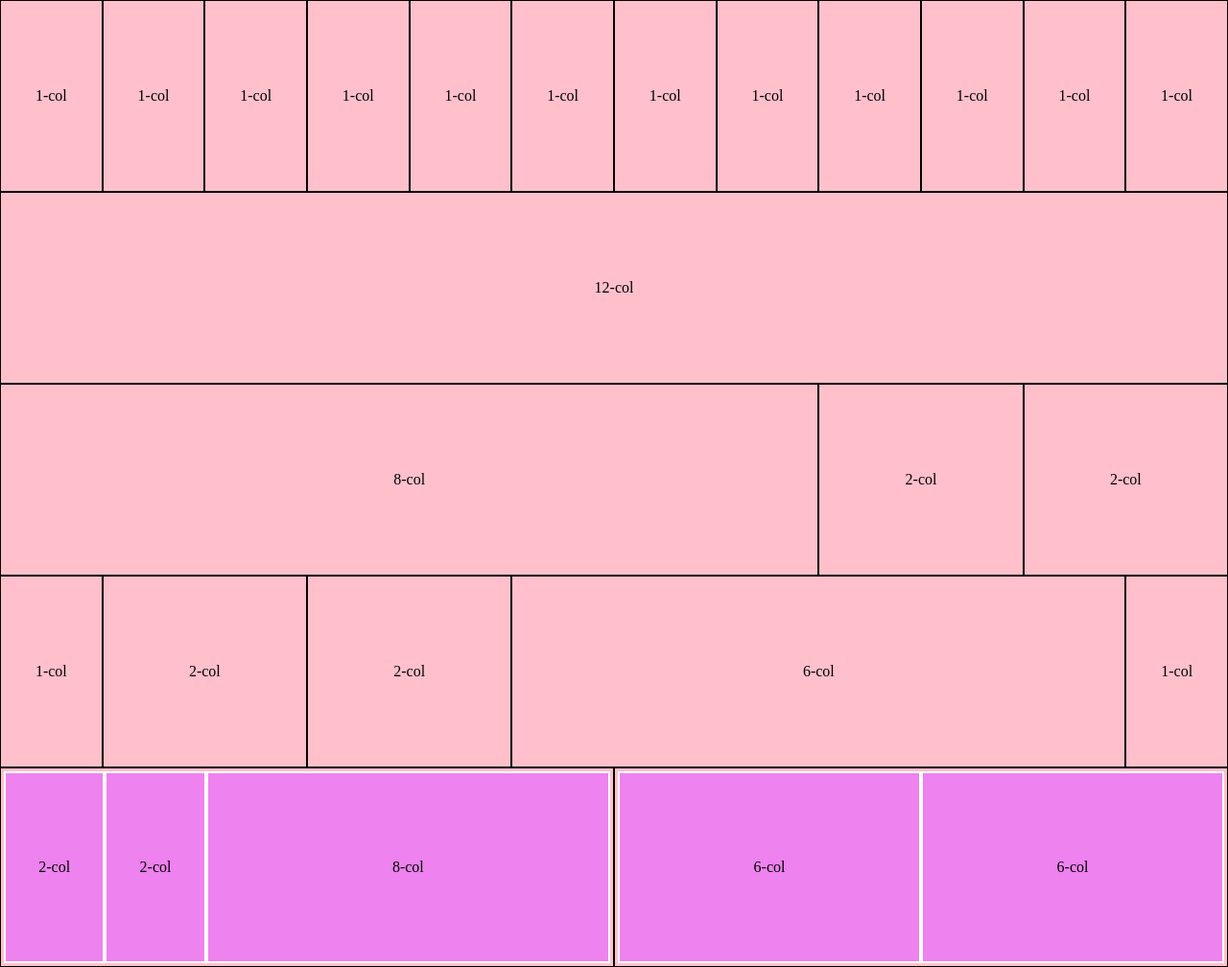
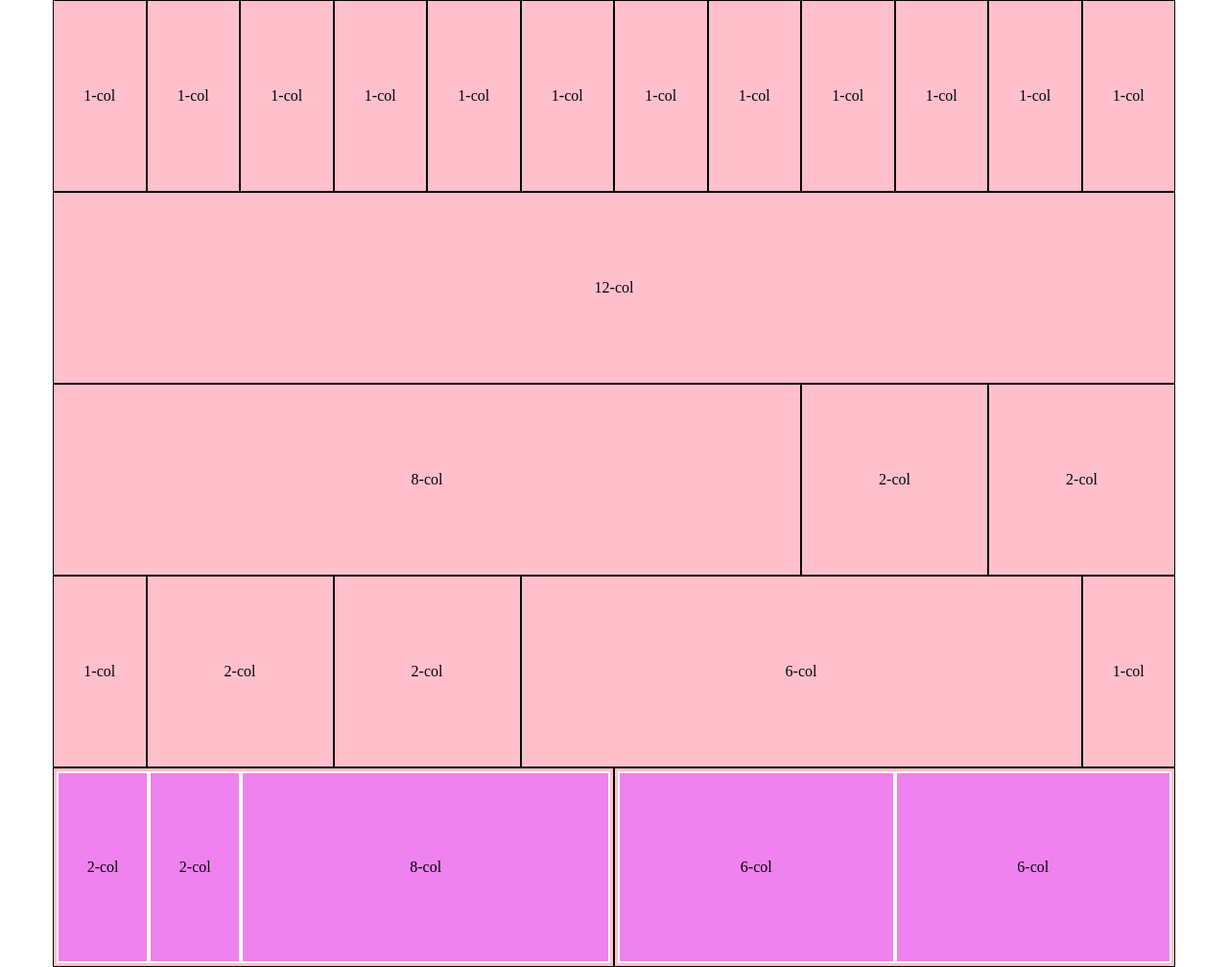
Before and after one commit to annarosalen/html-css-12bool, a plain HTML site: page index.html in a window 1280 px wide. Shown: the whole page at 96% size. Drawn offline with Linux system fonts and the light colour scheme.

Commit message:
correzione

```diff
--- a/css/style.css
+++ b/css/style.css
@@ -6,8 +6,10 @@
   box-sizing: border-box;
 }
 
-body{
+.container{
   background-color: pink;
+  max-width: 1170px;
+  margin: 0 auto;
 }
 
 [class*="col-"]{
```
